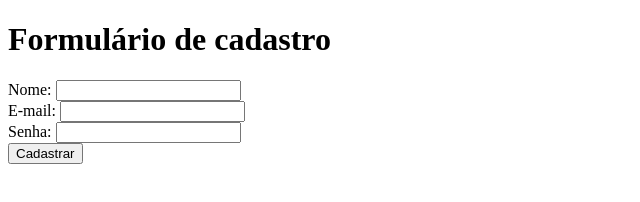
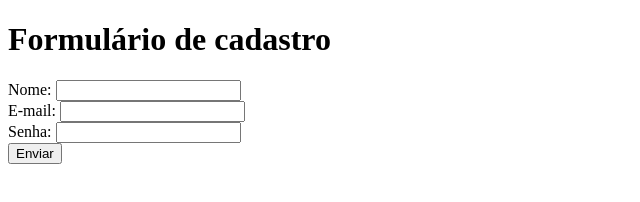
Before and after one commit to jhulyambrozini/curso_front-end, a plain HTML site: page m03/index.html in a window 1280 px wide. Shown: the full height of the page, 0-640 px from the left. Drawn offline with Linux system fonts and the light colour scheme.

```diff
--- a/m03/index.html
+++ b/m03/index.html
@@ -20,7 +20,7 @@
         <label for="password">Senha:</label>
         <input type="password" id="password"><br>
 
-        <button type="submit">Cadastrar</button>
+        <button type="submit">Enviar</button>
 
     </form>
 </body>
```
